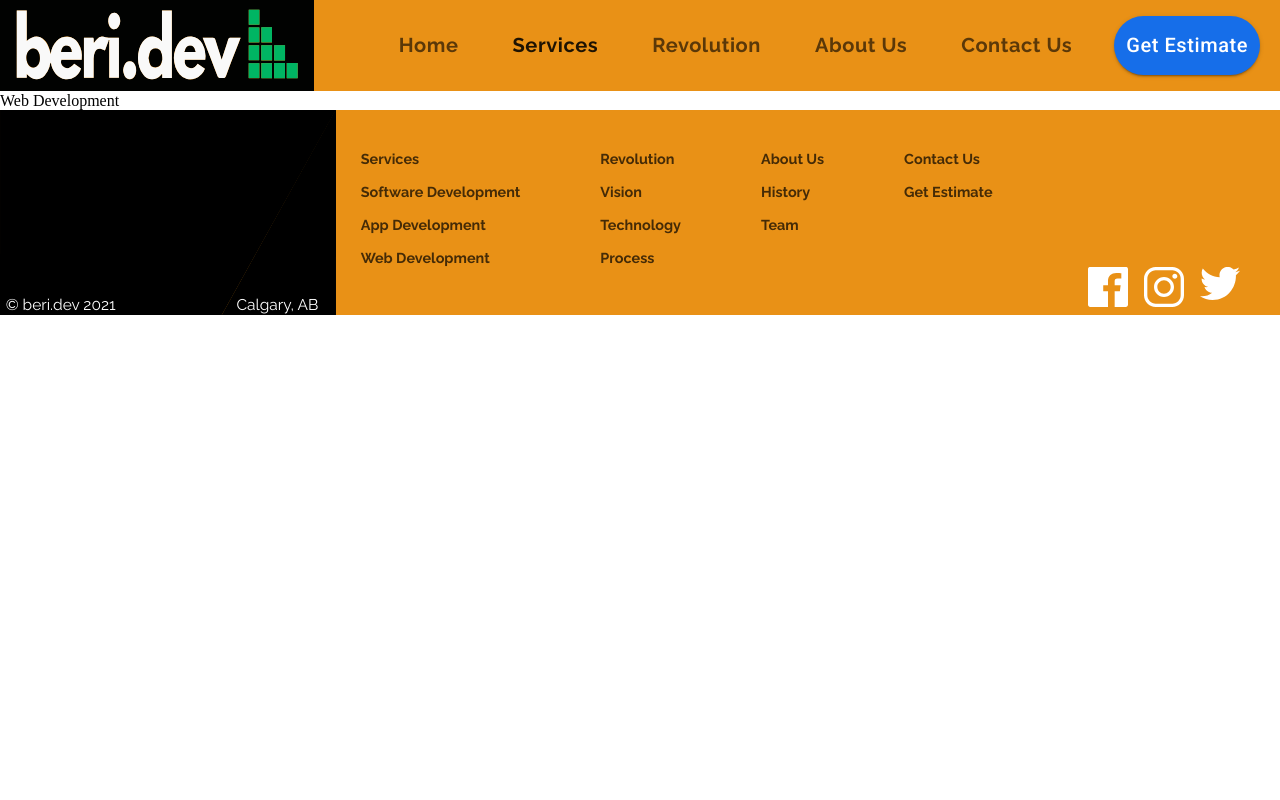
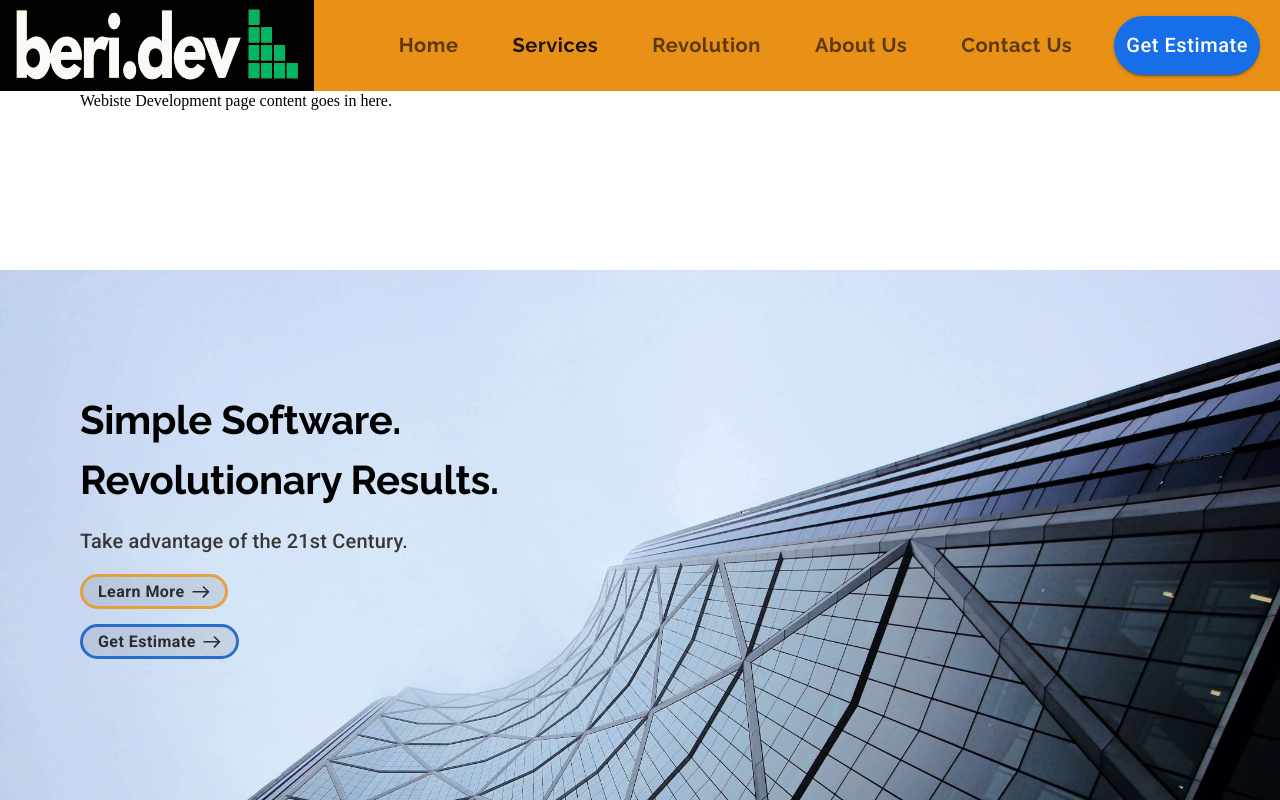
Before and after one commit to HAZberi/tech-company-website, a React (Create React App) app: page /websites in a window 1280 px wide. Shown: the top 800 px of the page. Built offline with nearby package versions, Linux system fonts and the light colour scheme.

Commit message:
Webiste Development page scaffolding

```diff
--- a/src/App.js
+++ b/src/App.js
@@ -8,7 +8,8 @@ import Footer from "./components/ui/Footer.js";
 import LandingPage from "./components/LandingPage.js";
 import Services from "./components/Services.js";
 import Software from "./components/Software.js";
-import MobileApps from "./components/MobileApp.js";
+import MobileApp from "./components/MobileApp.js";
+import Websites from "./components/Websites.js";
 const App = () => {
   const [value, setValue] = useState(0);
   const [selected, setSelected] = useState(null);
@@ -26,7 +27,19 @@ const App = () => {
             {
 
                 /* if we need to passdown props to a component within a route tag
-                We should use render prop function to do so. See below using diff */
+                We should use render prop function to do so. See below using diff
+                See Default Examples when setting up router the first time
+                <Route
+                  exact
+                  path="/websites"
+                  component={() => <div>Web Development</div>}
+                />
+                <Route
+                  exact
+                  path="/revolution"
+                  component={() => <div>The Revolution</div>}
+                />
+                */
 
             }
             <Route
@@ -66,7 +79,7 @@ const App = () => {
               exact
               path="/mobileapps"
               render={(props) => (
-                <MobileApps
+                <MobileApp
                   {...props}
                   setValue={setValue}
                   setSelected={setSelected}
@@ -76,7 +89,13 @@ const App = () => {
             <Route
               exact
               path="/websites"
-              component={() => <div>Web Development</div>}
+              render={(props) => (
+                <Websites
+                  {...props}
+                  setValue={setValue}
+                  setSelected={setSelected}
+                />
+              )}
             />
             <Route
               exact
--- a/src/components/MobileApp.js
+++ b/src/components/MobileApp.js
@@ -264,10 +264,9 @@ const MobileApps = (props) => {
           </Grid>
           <Grid item style={{ marginTop: "2em" }}>
             <img
-              style={{ maxWidth: smallest ? 250 : 280 }}
+              style={{ maxWidth: smallest ? 250 : 300 }}
               src={extendingAccess}
-              alt="army swiss knife  icon"
-            />
+              alt="extending form options"/>
           </Grid>
         </Grid>
         <Grid
@@ -285,7 +284,7 @@ const MobileApps = (props) => {
             <img
               style={{ maxWidth: 180 }}
               src={engagement}
-              alt="army swiss knife  icon"
+              alt="notification on folder icon"
             />
           </Grid>
         </Grid>
--- /dev/null
+++ b/src/components/Websites.js
@@ -0,0 +1,74 @@
+import React from "react";
+import { Link } from "react-router-dom";
+import { makeStyles, useTheme } from "@material-ui/core/styles";
+import Grid from "@material-ui/core/Grid";
+import useMediaQuery from "@material-ui/core/useMediaQuery";
+import IconButton from "@material-ui/core/IconButton";
+import Typography from "@material-ui/core/Typography";
+import backArrow from "../assets/backArrow.svg";
+import forwardArrow from "../assets/forwardArrow.svg";
+import CallToAction from "./ui/CallToAction";
+
+const useStyles = makeStyles((theme) => ({
+  heading: {
+    maxWidth: "60em",
+    [theme.breakpoints.down("md")]: {
+      maxWidth: "45em",
+    },
+  },
+  arrowContainer: {
+    marginTop: "0.5em",
+  },
+  arrowIcons: {
+    "&:hover": {
+      backgroundColor: "transparent",
+    },
+  },
+  rowContainer: {
+    paddingLeft: "5em",
+    paddingRight: "5em",
+    marginBottom: "10em",
+    [theme.breakpoints.down("sm")]: {
+      paddingLeft: "1.5em",
+      paddingRight: "1.5em",
+    },
+  },
+  itemContainer: {
+    maxWidth: "50em",
+    [theme.breakpoints.down("sm")]: {
+      maxWidth: "40rem",
+    },
+  },
+}));
+
+const Websites = (props) => {
+  const classes = useStyles();
+  const theme = useTheme();
+  const medium = useMediaQuery(theme.breakpoints.down("md"));
+  const smaller = useMediaQuery(theme.breakpoints.down("sm"));
+
+  return (
+    <Grid container direction="column">
+      <Grid item container direction="row" className={classes.rowContainer}>
+        Webiste Development page content goes in here.
+      </Grid>
+      <Grid item container direction="row">
+        <Grid item></Grid>
+        <Grid item></Grid>
+      </Grid>
+      <Grid item>
+        {/* Call to Action Block */}
+        {/* HINT: a background image can be set directly on the Grid Container
+                as className Prop and then we dont need to set the inner container with
+                absolute positioning
+            */}
+        <CallToAction
+          setValue={props.setValue}
+          setSelected={props.setSelected}
+        />
+      </Grid>
+    </Grid>
+  );
+};
+
+export default Websites;
```
Also changed, not shown: 1 other file (tests, documents, lock files or other folders).
